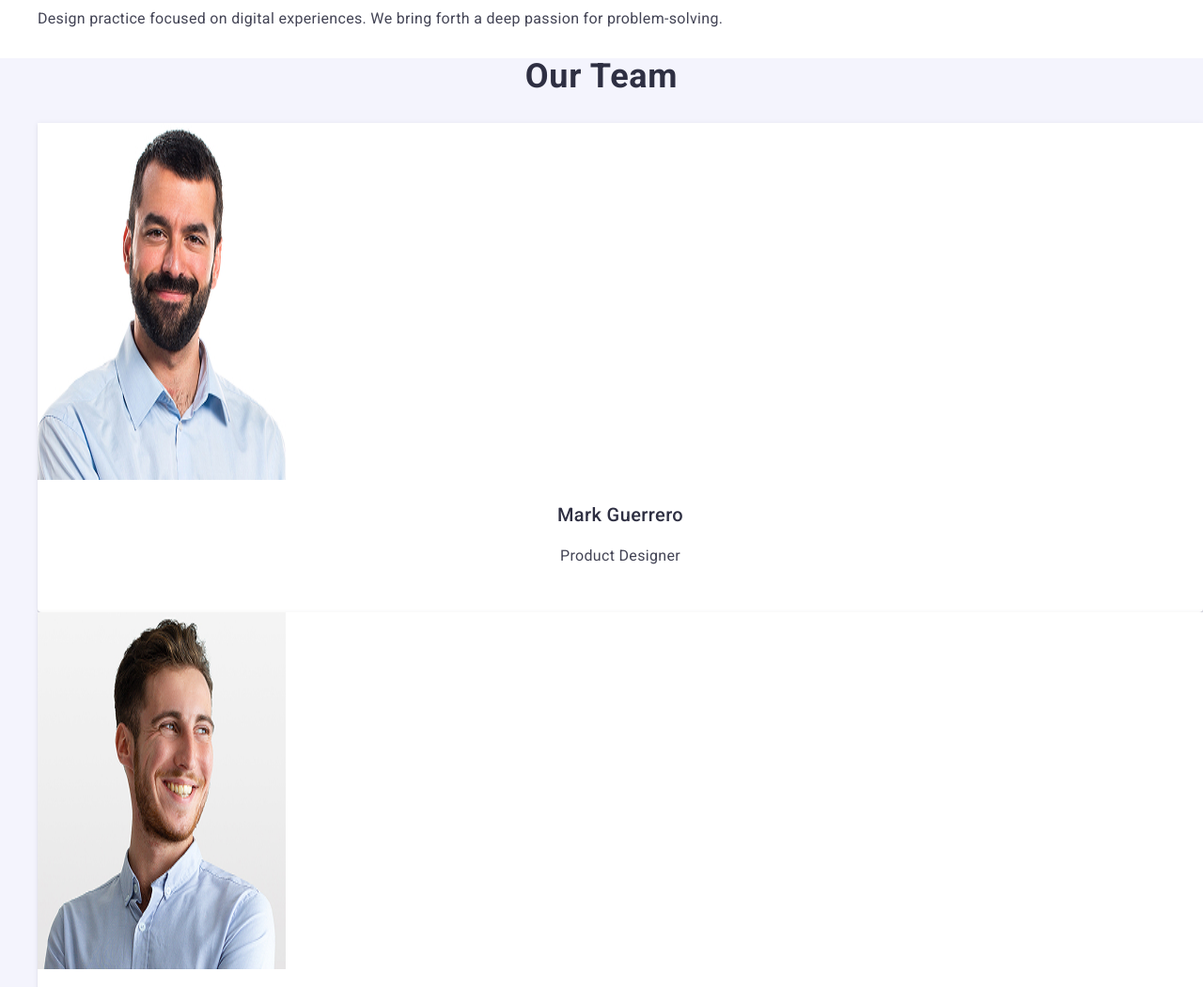
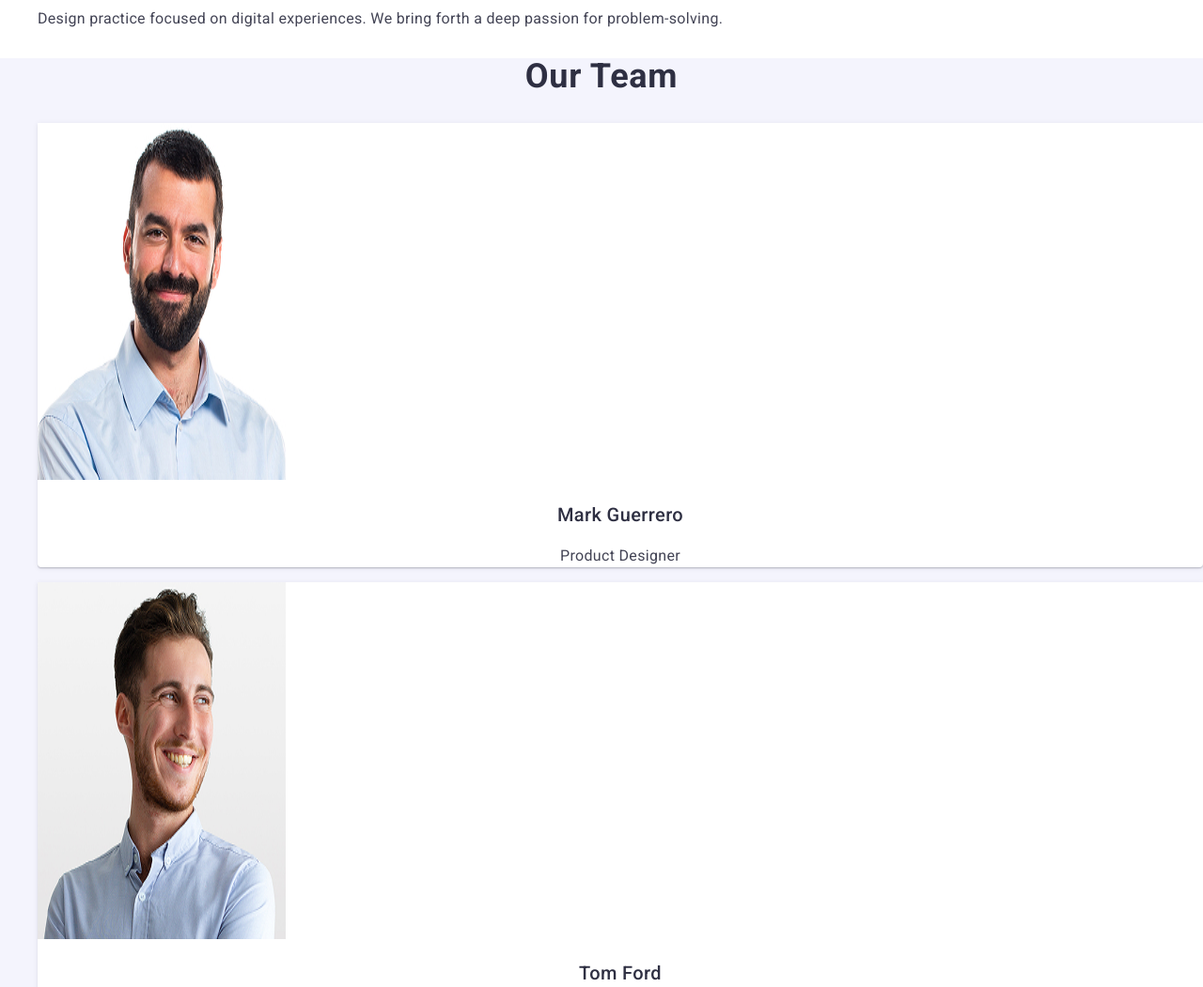
Before and after one commit to Roma3773/goit-markup-hw-02, a plain HTML site: page index.html in a window 1280 px wide. Shown: the part 720-1771 px from the top of the page at 94% size. Drawn offline with nearby package versions, Linux system fonts and the light colour scheme.

Commit message:
add index file

```diff
--- a/css/styles.css
+++ b/css/styles.css
@@ -123,8 +123,6 @@ a {
 
 .team-member {
     border-radius: 0 0 4px 4px;
-    padding-block: 0px 32px;
-    padding-inline: 0px;
     box-shadow: 0 2px 1px 0 rgba(46, 47, 66, 0.08), 0 1px 1px 0 rgba(46, 47, 66, 0.16), 0 1px 6px 0 rgba(46, 47, 66, 0.08);
     background-color: #fff;
 }
```
